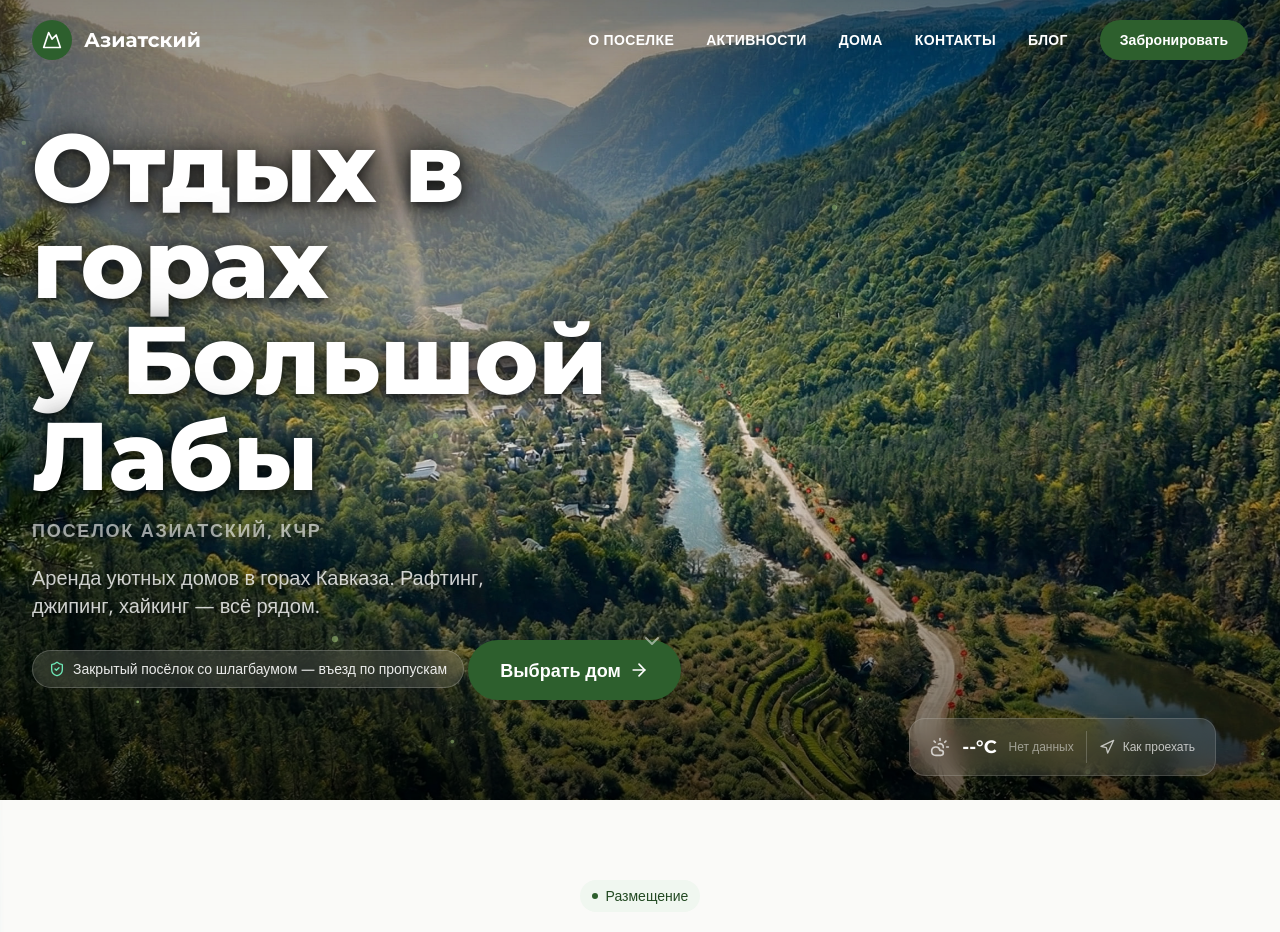
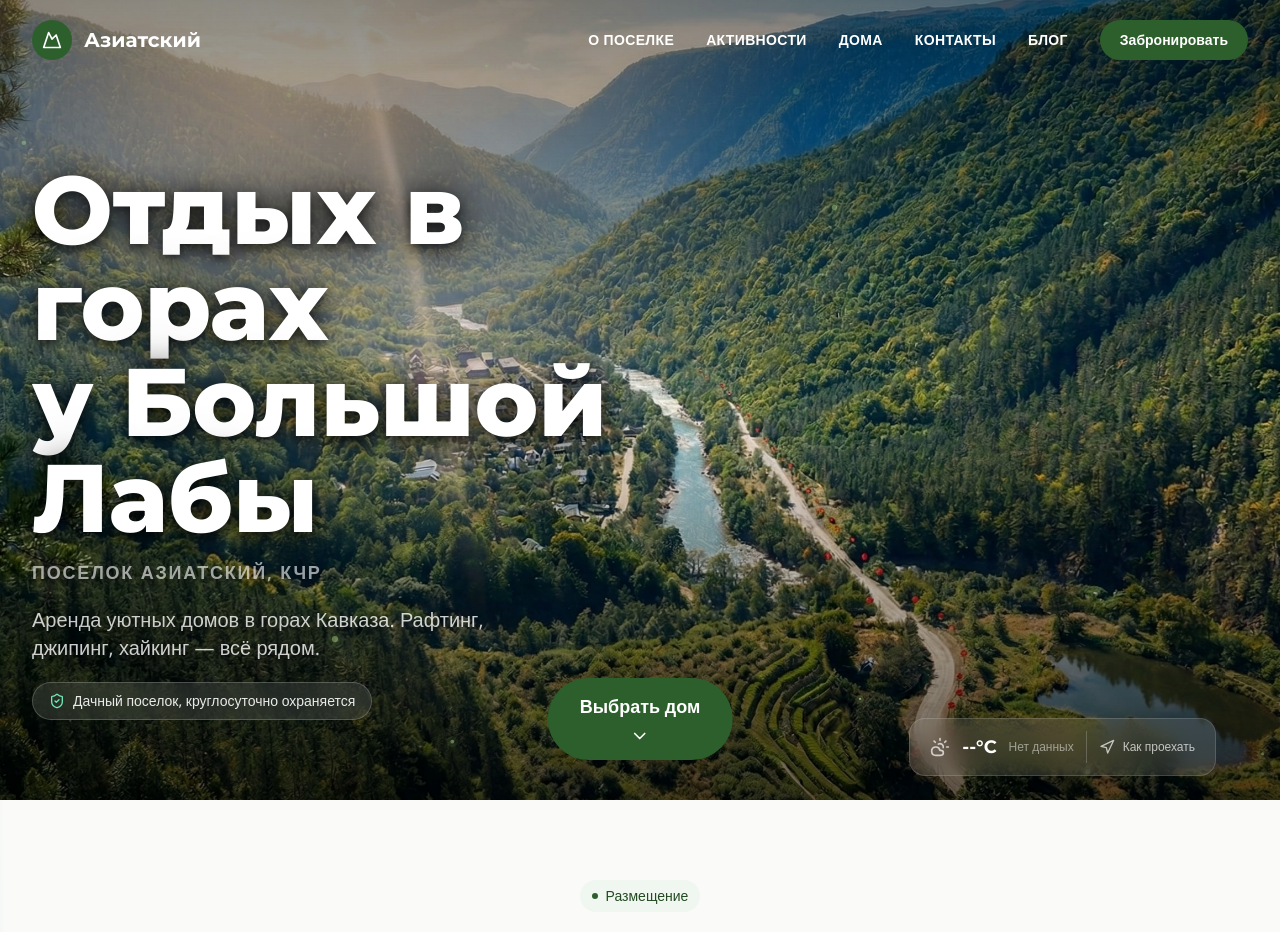
Before and after one commit to kmvit/aziatski, a Django app: page / in a window 1280 px wide. Shown: the top 932 px of the page. Run offline with Django 5.2, Linux system fonts and the light colour scheme; data comes from the database, SQL or seed files in the repository; data that the repository does not hold is empty; parts of the project's set-up code (start-up, migrations or seed data) failed here and were passed over; some libraries are stand-ins or nearby versions.

Commit message:
Выходные

```diff
--- a/main/admin.py
+++ b/main/admin.py
@@ -22,7 +22,7 @@ class EasyMDEWidget(forms.Textarea):
 @admin.register(SiteSettings)
 class SiteSettingsAdmin(admin.ModelAdmin):
     fieldsets = (
-        ('Контакты', {'fields': ('phone', 'whatsapp', 'telegram', 'address')}),
+        ('Контакты', {'fields': ('phone', 'phone_2', 'whatsapp', 'telegram', 'address')}),
         ('Главный экран', {'fields': ('hero_title', 'hero_subtitle')}),
         ('О поселке', {'fields': ('about_title', 'about_text')}),
         ('Фото блока "О поселке"', {'fields': ('about_image_1', 'about_image_2', 'about_image_3', 'about_image_4')}),
--- a/main/models.py
+++ b/main/models.py
@@ -4,6 +4,7 @@ from django.core.exceptions import ValidationError
 
 class SiteSettings(models.Model):
     phone = models.CharField('Телефон', max_length=20, default='+7 (999) 123-45-67')
+    phone_2 = models.CharField('Второй телефон', max_length=20, blank=True)
     whatsapp = models.CharField('WhatsApp', max_length=20, blank=True)
     telegram = models.CharField('Telegram', max_length=100, blank=True)
     address = models.CharField('Адрес', max_length=255, default='КЧР, Урупский район, п. Азиатский')
--- a/templates/base.html
+++ b/templates/base.html
@@ -167,6 +167,11 @@
                             <i data-lucide="phone" class="w-4 h-4"></i> {{ settings.phone }}
                         </a>
                         {% endif %}
+                        {% if settings.phone_2 %}
+                        <a href="tel:{{ settings.phone_2 }}" class="flex items-center gap-2 text-sm hover:text-white transition-colors">
+                            <i data-lucide="phone" class="w-4 h-4"></i> {{ settings.phone_2 }}
+                        </a>
+                        {% endif %}
                         {% if settings.whatsapp %}
                         <a href="https://wa.me/{{ settings.whatsapp }}" target="_blank" class="flex items-center gap-2 text-sm hover:text-white transition-colors">
                             <i data-lucide="message-circle" class="w-4 h-4"></i> WhatsApp
--- a/templates/index.html
+++ b/templates/index.html
@@ -89,23 +89,20 @@
                 <p class="text-white/80 text-lg sm:text-xl leading-relaxed mb-5 max-w-lg hero-text-shadow">
                     Аренда уютных домов в горах Кавказа. Рафтинг, джипинг, хайкинг — всё рядом.
                 </p>
-                <div class="inline-flex items-center gap-2 px-4 py-2 bg-white/10 backdrop-blur-md rounded-full border border-white/20 mb-8">
+                <div class="inline-flex items-center gap-2 px-4 py-2 bg-white/10 backdrop-blur-md rounded-full border border-white/20">
                     <i data-lucide="shield-check" class="w-4 h-4 text-emerald-300"></i>
-                    <span class="text-white/90 text-sm font-medium">Закрытый посёлок со шлагбаумом — въезд по пропускам</span>
+                    <span class="text-white/90 text-sm font-medium">Дачный поселок, круглосуточно охраняется</span>
                 </div>
-                <a href="#houses"
-                   class="inline-flex items-center gap-2 px-8 py-4 bg-forest-500 text-white font-bold rounded-full hover:bg-forest-600 transition-all hover:shadow-lg hover:shadow-forest-500/30 text-base sm:text-lg group">
-                    Выбрать дом
-                    <i data-lucide="arrow-right" class="w-5 h-5 group-hover:translate-x-1 transition-transform"></i>
-                </a>
             </div>
         </div>
     </div>
 
-    <!-- Scroll indicator — positioned relative to section, not content -->
-    <div class="absolute bottom-36 left-1/2 -translate-x-1/2 z-10 animate-bounce hidden sm:block">
-        <i data-lucide="chevron-down" class="w-6 h-6 text-white/50"></i>
-    </div>
+    <!-- CTA — по центру внизу hero -->
+    <a href="#houses"
+       class="absolute bottom-8 sm:bottom-10 left-1/2 -translate-x-1/2 z-10 inline-flex flex-col items-center gap-1.5 px-8 py-3.5 bg-forest-500 text-white font-bold rounded-full hover:bg-forest-600 transition-all hover:shadow-lg hover:shadow-forest-500/30 text-base sm:text-lg group">
+        <span>Выбрать дом</span>
+        <i data-lucide="chevron-down" class="w-5 h-5 group-hover:translate-y-0.5 transition-transform"></i>
+    </a>
 
     <!-- Weather + Route — compact, bottom right -->
     <div class="absolute bottom-4 sm:bottom-6 right-4 sm:right-8 lg:right-16 z-20">
```
Also changed, not shown: templates/house_detail.html (+9 -1 lines), main/migrations/0009_sitesettings_phone_2.py (added).
